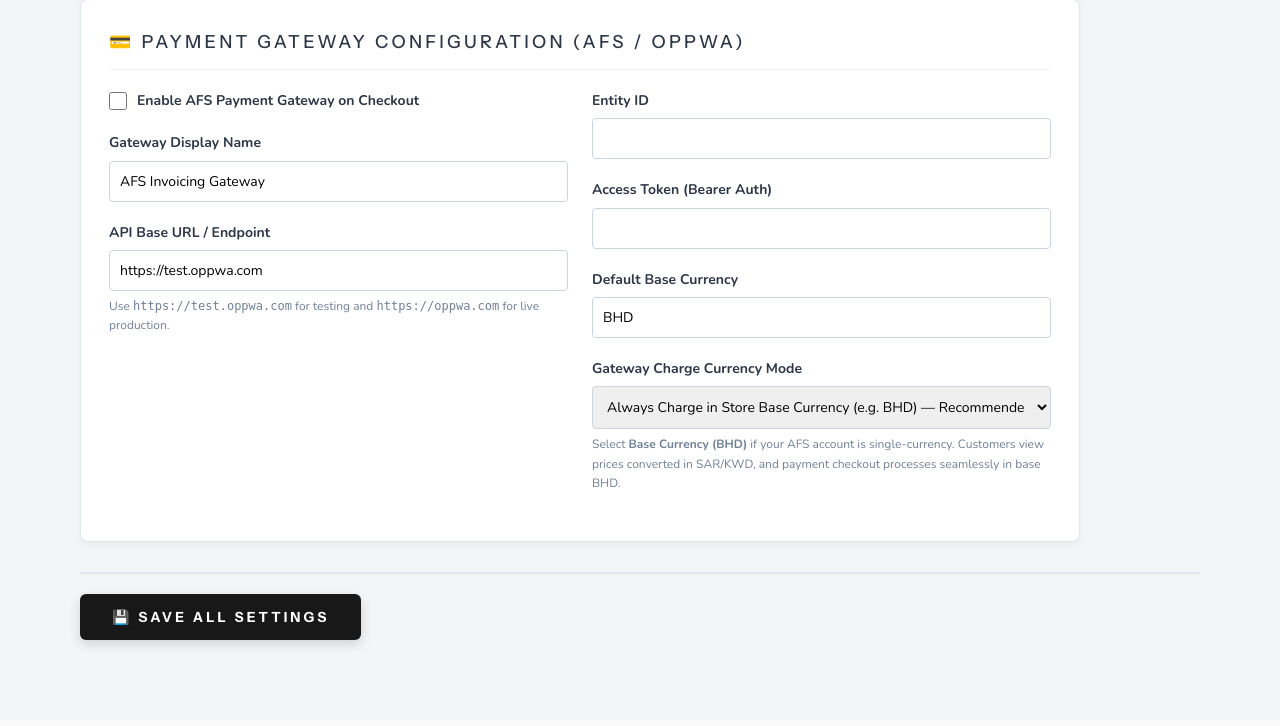
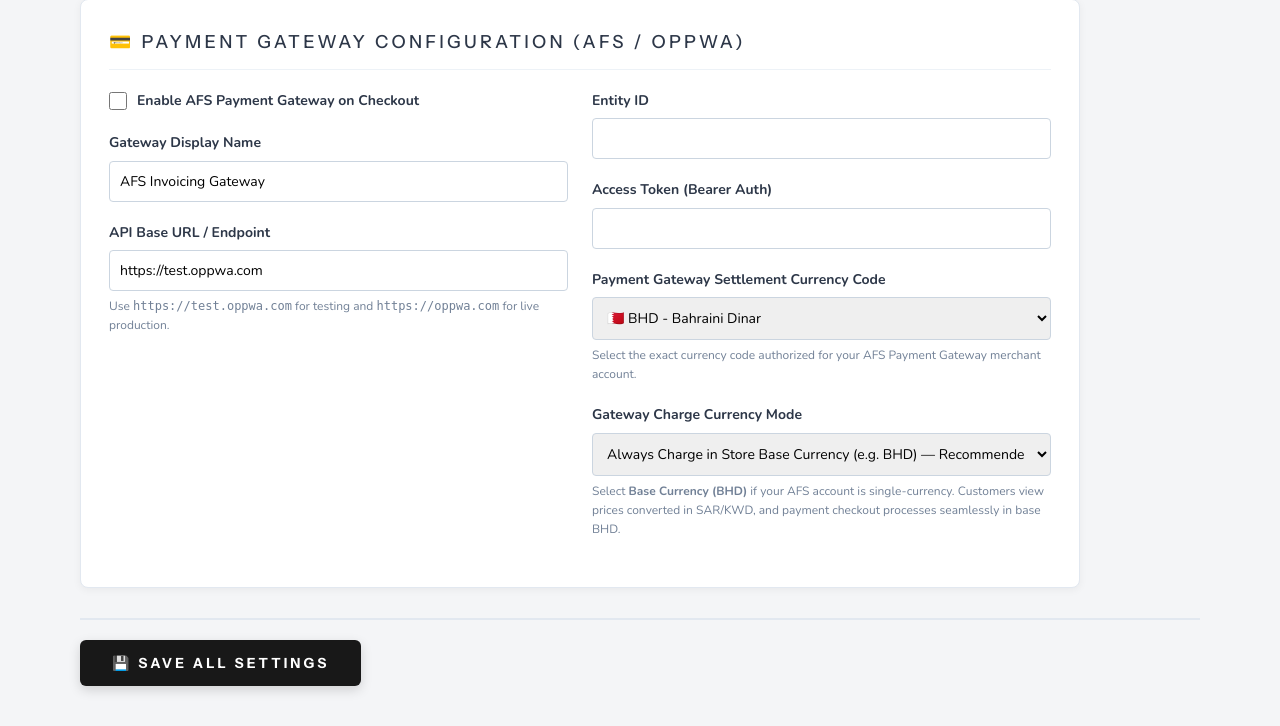
Before and after one commit to ajitsands/darjana_new, a PHP site: page /admin/settings in a window 1280 px wide, after a click on "💳 Payment Gateway Config". Shown: the part 345-1071 px from the top of the page. Before the commit the page ends 994 px from the top, so only its background shows below. Run offline with PHP 8.4, Linux system fonts and the light colour scheme; the visitor is signed in with stand-in values (Sample User, id 1); data comes from the database, SQL or seed files in the repository; some libraries are stand-ins or nearby versions.

Commit message:
Feat: Add dropdown select for Payment Gateway Currency Code in Admin Store Settings

```diff
--- a/app/Controllers/AdminController.php
+++ b/app/Controllers/AdminController.php
@@ -90,7 +90,7 @@ class AdminController extends Controller {
                 $settingModel->set('afs_access_token', trim($_POST['afs_access_token']));
             }
             if (isset($_POST['afs_currency'])) {
-                $settingModel->set('afs_currency', trim($_POST['afs_currency']));
+                $settingModel->set('afs_currency', strtoupper(trim($_POST['afs_currency'])));
             }
             if (isset($_POST['afs_charge_currency_mode'])) {
                 $settingModel->set('afs_charge_currency_mode', trim($_POST['afs_charge_currency_mode']));
--- a/app/Views/admin/settings.php
+++ b/app/Views/admin/settings.php
@@ -316,8 +316,27 @@
                         </div>
 
                         <div class="form-group" style="margin-bottom: 20px;">
-                            <label style="display: block; font-weight: 700; color: #2d3748; margin-bottom: 6px; font-size: 14px;">Default Base Currency</label>
-                            <input type="text" name="afs_currency" value="<?= htmlspecialchars($settings['afs_currency'] ?? 'BHD') ?>" class="form-control" style="width: 100%; padding: 10px; border: 1px solid #cbd5e0; border-radius: 4px; font-size: 14px;">
+                            <label style="display: block; font-weight: 700; color: #2d3748; margin-bottom: 6px; font-size: 14px;">Payment Gateway Settlement Currency Code</label>
+                            <select name="afs_currency" class="form-control" style="width: 100%; padding: 10px; border: 1px solid #cbd5e0; border-radius: 4px; font-size: 14px;">
+                                <?php
+                                $gwCurrencies = [
+                                    'BHD' => '🇧🇭 BHD - Bahraini Dinar',
+                                    'SAR' => '🇸🇦 SAR - Saudi Riyal',
+                                    'KWD' => '🇰🇼 KWD - Kuwaiti Dinar',
+                                    'AED' => '🇦🇪 AED - UAE Dirham',
+                                    'QAR' => '🇶🇦 QAR - Qatari Riyal',
+                                    'OMR' => '🇴🇲 OMR - Omani Rial',
+                                    'USD' => '🇺🇸 USD - US Dollar',
+                                    'EUR' => '🇪🇺 EUR - Euro'
+                                ];
+                                $currentGwCurrency = strtoupper($settings['afs_currency'] ?? 'BHD');
+                                foreach ($gwCurrencies as $cCode => $cLabel) {
+                                    $sel = ($cCode === $currentGwCurrency) ? 'selected' : '';
+                                    echo "<option value=\"$cCode\" $sel>$cLabel</option>";
+                                }
+                                ?>
+                            </select>
+                            <p style="font-size: 12px; color: #718096; margin-top: 6px;">Select the exact currency code authorized for your AFS Payment Gateway merchant account.</p>
                         </div>
 
                         <div class="form-group" style="margin-bottom: 20px;">
```
